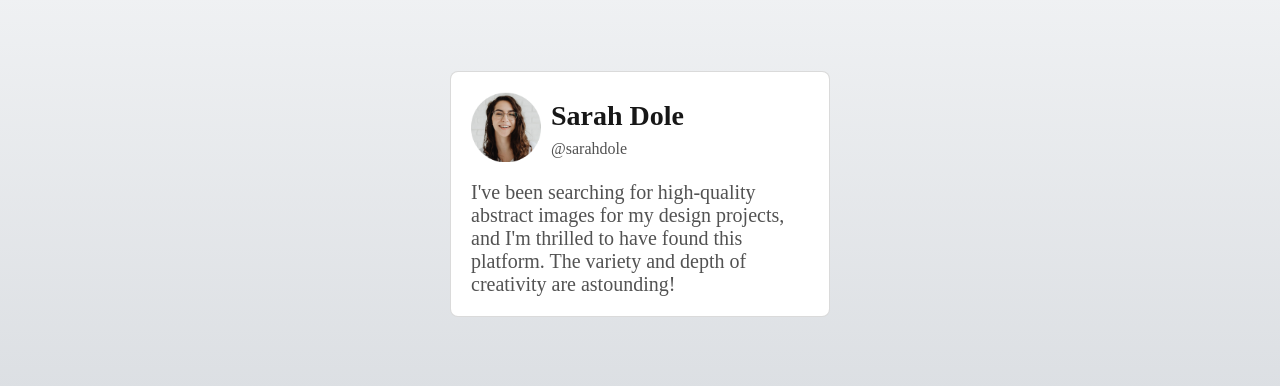
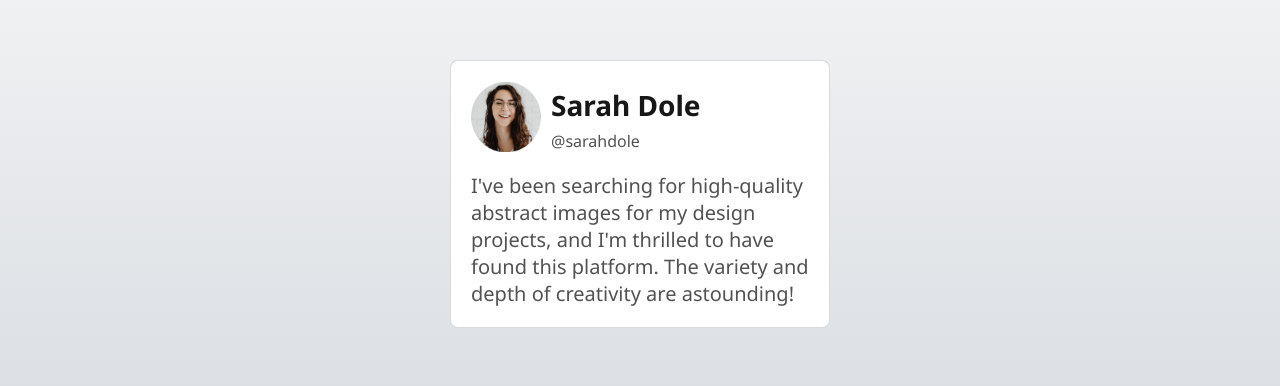
Before and after one commit to Alexisdelecroix/testimonial-card, a plain HTML site: page index.html in a window 1280 px wide. Shown: the part 206-592 px from the top of the page. Drawn offline with Linux system fonts and the light colour scheme.

Commit message:
add font Noto Sans

```diff
--- a/css/style.css
+++ b/css/style.css
@@ -2,6 +2,7 @@
   margin: 0;
   padding: 0;
   box-sizing: border-box;
+  font-family: "Noto Sans", sans-serif;
 }
 
 section {
```
